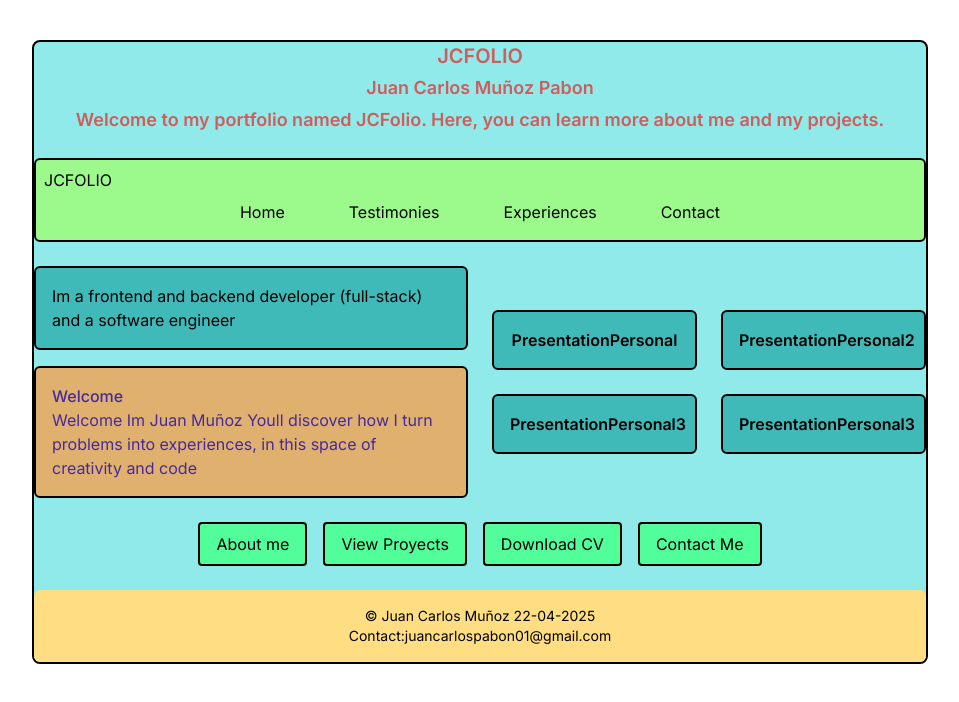
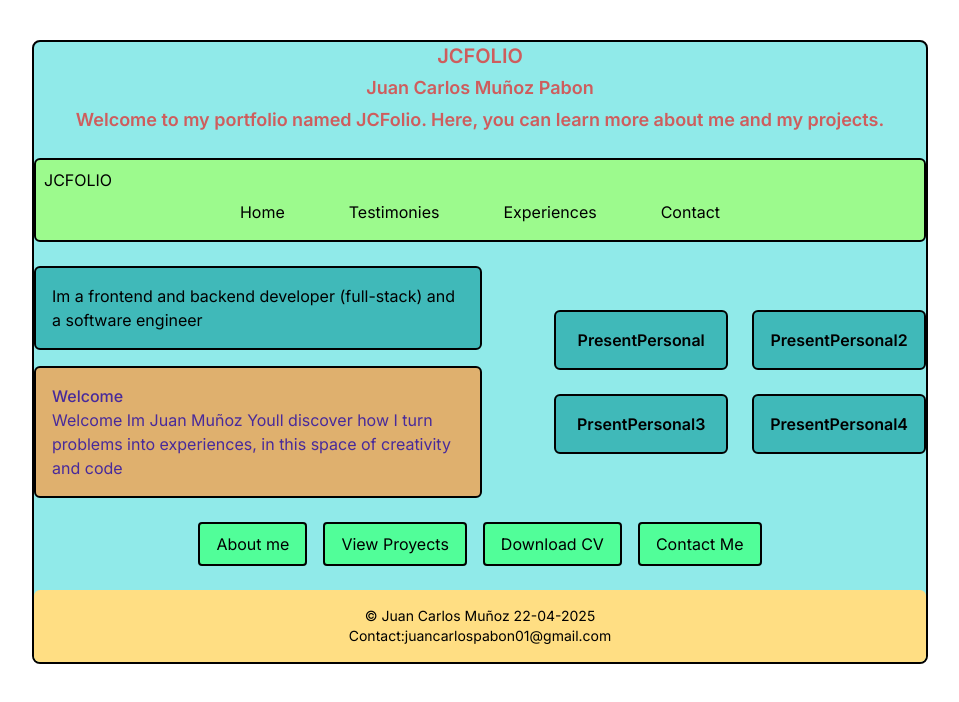
Before and after one commit to juankm08-a11y/portfolio, a Next.js app: page / in a window 1280 px wide. Shown: the top 702 px of the page, without its empty margins (160-1119 px from the left). Built offline with nearby package versions, Linux system fonts and the light colour scheme.

Commit message:
thirt-five commit

```diff
--- a/src/app/page.tsx
+++ b/src/app/page.tsx
@@ -24,19 +24,19 @@ export default function Home() {
 
   const mypersonalImages: PersonalImages[] = [
     {
-      title: "PresentationPersonal",
+      title: "PresentPersonal",
       imageUrl: "/images/personalImages/personal-image.jpeg",
     },
     {
-      title: "PresentationPersonal2",
+      title: "PresentPersonal2",
       imageUrl: "/images/personalImages/personal-image2.jpeg",
     },
     {
-      title: "PresentationPersonal3",
+      title: "PrsentPersonal3",
       imageUrl: "/images/personalImages/personal-image3.jpeg",
     },
     {
-      title: "PresentationPersonal3",
+      title: "PresentPersonal4",
       imageUrl: "/images/personalImages/personal-image4.jpeg",
     },
   ];
```
Also changed, not shown: 1 other file (tests, documents, lock files or other folders).
